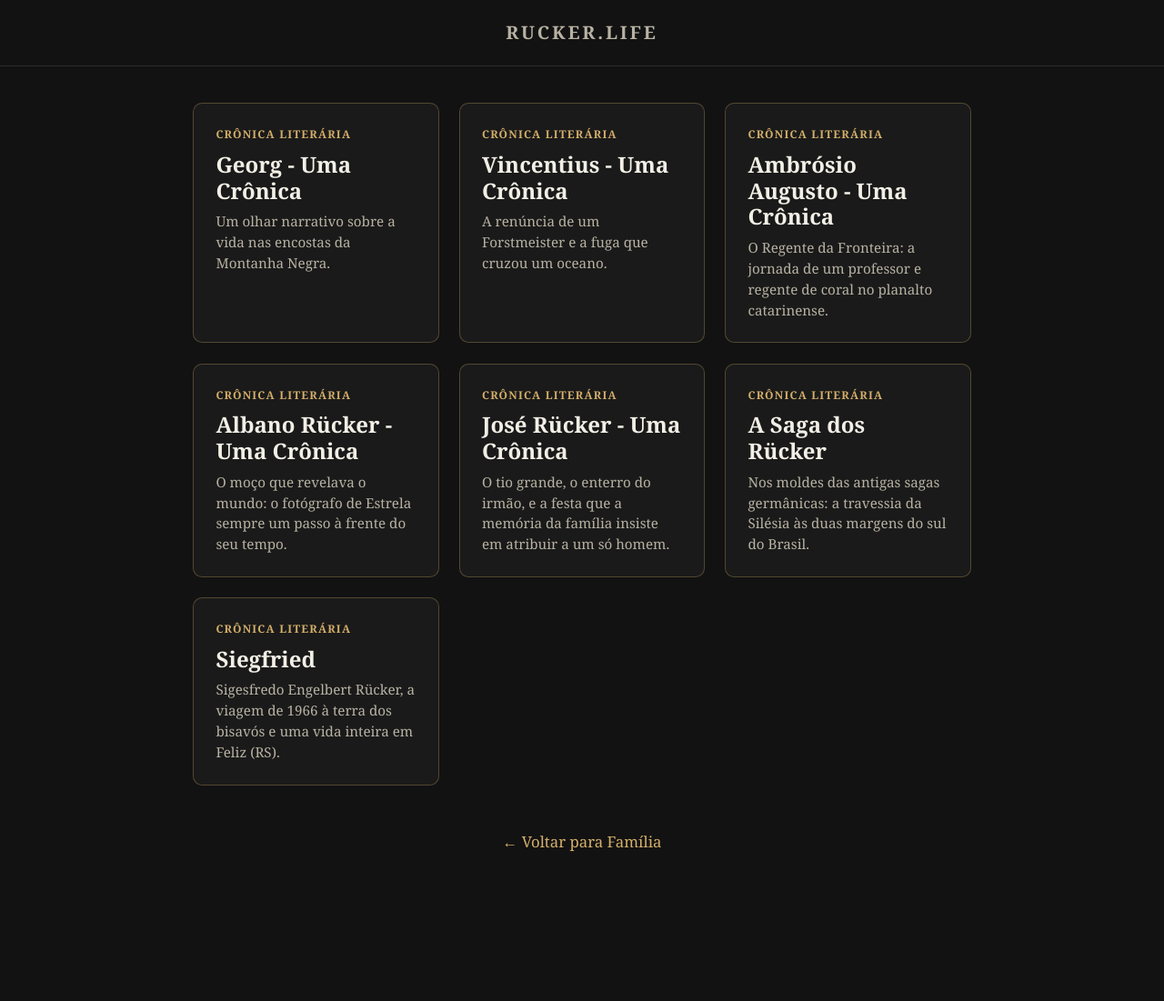
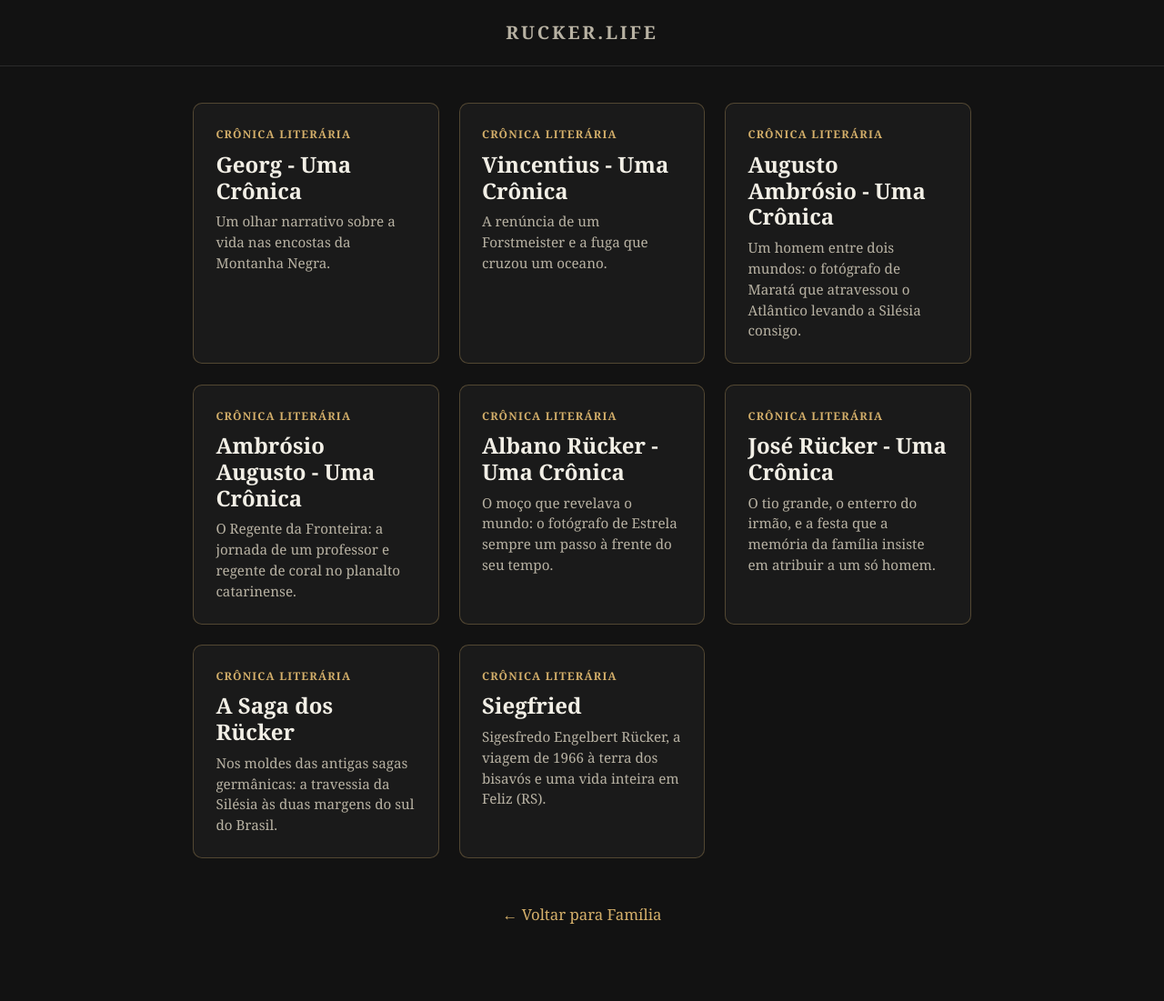
Before and after one commit to frucker-muss/frucker-muss.github.io, a Jekyll site: the page built from familia/cronicas.html, in a window 1280 px wide. Shown: the whole page at 91% size. Built offline with Jekyll 4.4.1, drawn with Linux system fonts in a browser that asks for light colours; before the commit the page ends 1021 px from its top, so only the background shows below that.

Commit message:
Adiciona crônica de Augusto Ambrósio

```diff
--- a/familia/cronicas.html
+++ b/familia/cronicas.html
@@ -18,6 +18,13 @@ description: "Reconstruções narrativas da vida de cada personagem da família
     <span style="font-size: 0.75rem; color: #d4af6a; text-transform: uppercase; letter-spacing: 0.1em; margin-bottom: 0.5rem; display: block; font-weight: bold;">Crônica Literária</span>
     <h3 style="margin-bottom: 0.5rem; font-size: 1.5rem; border: none;">Vincentius - Uma Crônica</h3>
     <p style="font-size: 0.95rem;">A renúncia de um Forstmeister e a fuga que cruzou um oceano.</p>
+  </a>
+
+  <!-- Cartão: Augusto Ambrósio (Crônica) -->
+  <a href="{{ '/familia/augusto-ambrosio-uma-cronica.html' | relative_url }}" class="card" style="padding: 1.5rem; text-align: left; justify-content: flex-start; border-color: rgba(212, 175, 106, 0.3);">
+    <span style="font-size: 0.75rem; color: #d4af6a; text-transform: uppercase; letter-spacing: 0.1em; margin-bottom: 0.5rem; display: block; font-weight: bold;">Crônica Literária</span>
+    <h3 style="margin-bottom: 0.5rem; font-size: 1.5rem; border: none;">Augusto Ambrósio - Uma Crônica</h3>
+    <p style="font-size: 0.95rem;">Um homem entre dois mundos: o fotógrafo de Maratá que atravessou o Atlântico levando a Silésia consigo.</p>
   </a>
 
   <!-- Cartão: Ambrósio Augusto (Crônica) -->
```
Also changed, not shown: familia/augusto-ambrosio-uma-cronica.html (added, +41 -0 lines).
